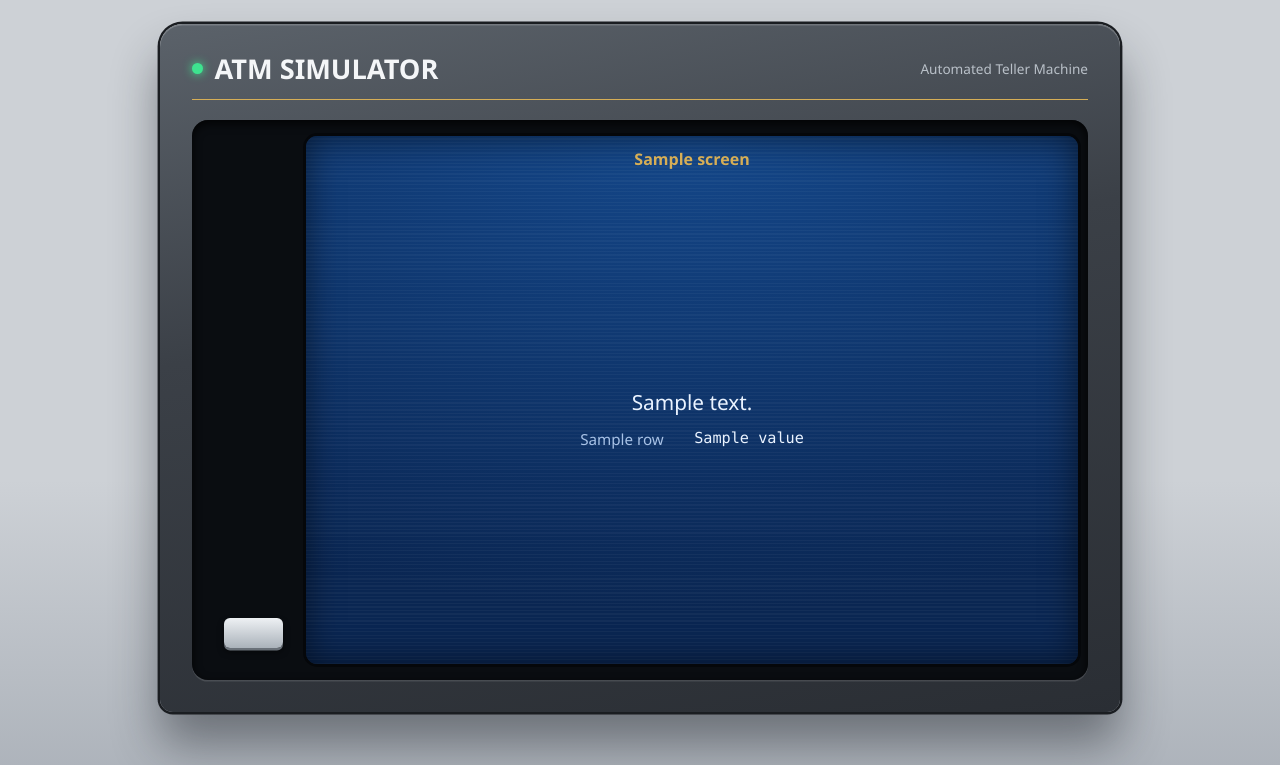
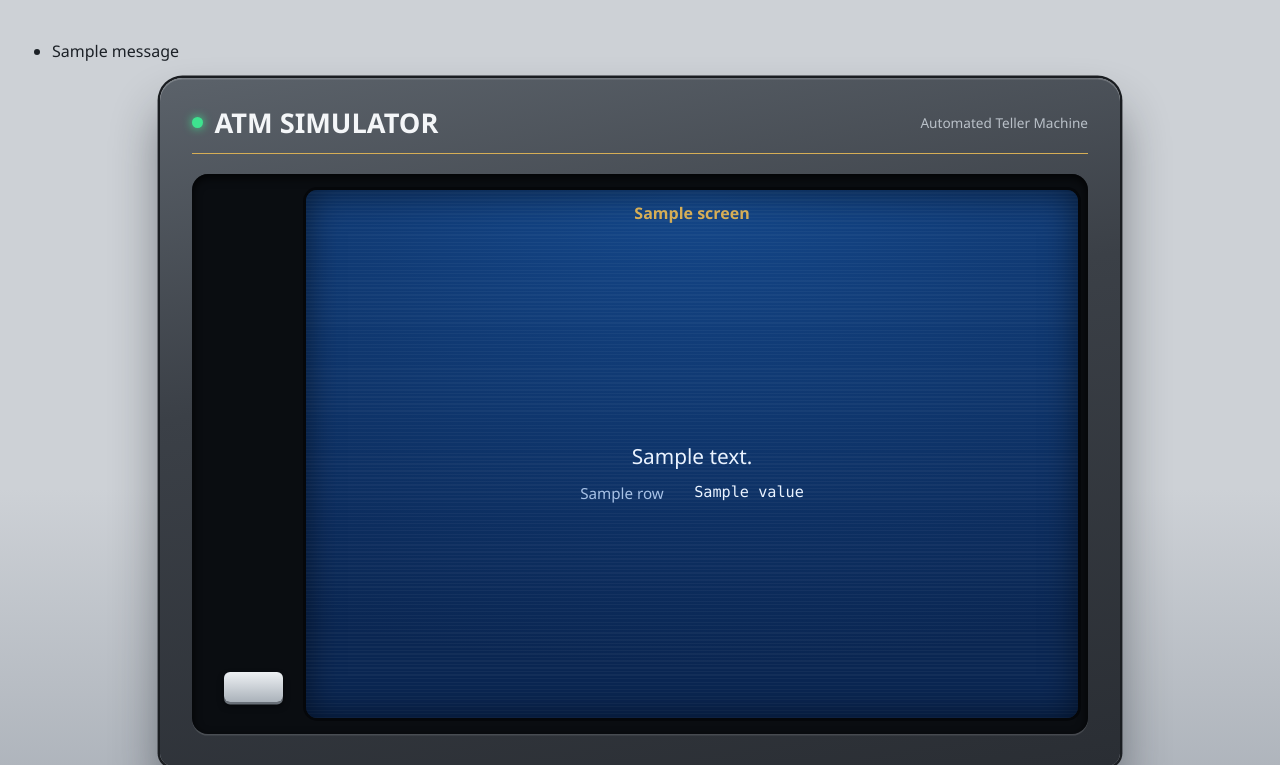
Before and after one commit to samgarina/group1-atm-simulator, a Django app: template atm_app/templates/atm_app/index.html in a window 1280 px wide. Shown: the top 765 px of the page. Run offline with Django 5.2, Linux system fonts and the light colour scheme; the template is opened without the code that fills it: most values are stand-ins (such as "Sample title", 1, 10 or a date in 2020); one stand-in notice (Sample message) is shown; parts of the project's set-up code (start-up, migrations or seed data) failed here and were passed over.

Commit message:
feat(ui): render history and Django messages

```diff
--- a/atm_app/templates/atm_app/index.html
+++ b/atm_app/templates/atm_app/index.html
@@ -8,6 +8,15 @@
   <link rel="stylesheet" href="{% static 'atm_app/css/style.css' %}?v=2">
 </head>
 <body>
+
+  {% if messages %}
+  <ul class="system-messages">
+    {% for message in messages %}
+    <li class="{{ message.tags }}">{{ message }}</li>
+    {% endfor %}
+  </ul>
+  {% endif %}
+
   <main class="atm" id="atm">
     <header class="atm-header">
       <div class="brand">
@@ -46,7 +55,6 @@
           {% if screen.input_mode == "pin" %}
           <form id="entry-form" class="entry-form" method="post" action="{% url 'atm_app:submit_pin' %}">
             {% csrf_token %}
-          <form id="entry-form" class="entry-form" method="post" action="#">
             <label for="pin">PIN</label>
             <input type="password" id="pin" name="pin" inputmode="numeric" maxlength="6" autocomplete="off">
             <button type="submit" class="entry-submit">Enter</button>
@@ -54,7 +62,6 @@
           {% elif screen.input_mode == "amount" %}
           <form id="entry-form" class="entry-form" method="post" action="{% url 'atm_app:submit_amount' %}">
             {% csrf_token %}
-          <form id="entry-form" class="entry-form" method="post" action="#">
             <label for="amount">Amount (PHP)</label>
             <input type="text" id="amount" name="amount" inputmode="decimal" autocomplete="off">
             <button type="submit" class="entry-submit">Enter</button>
```
